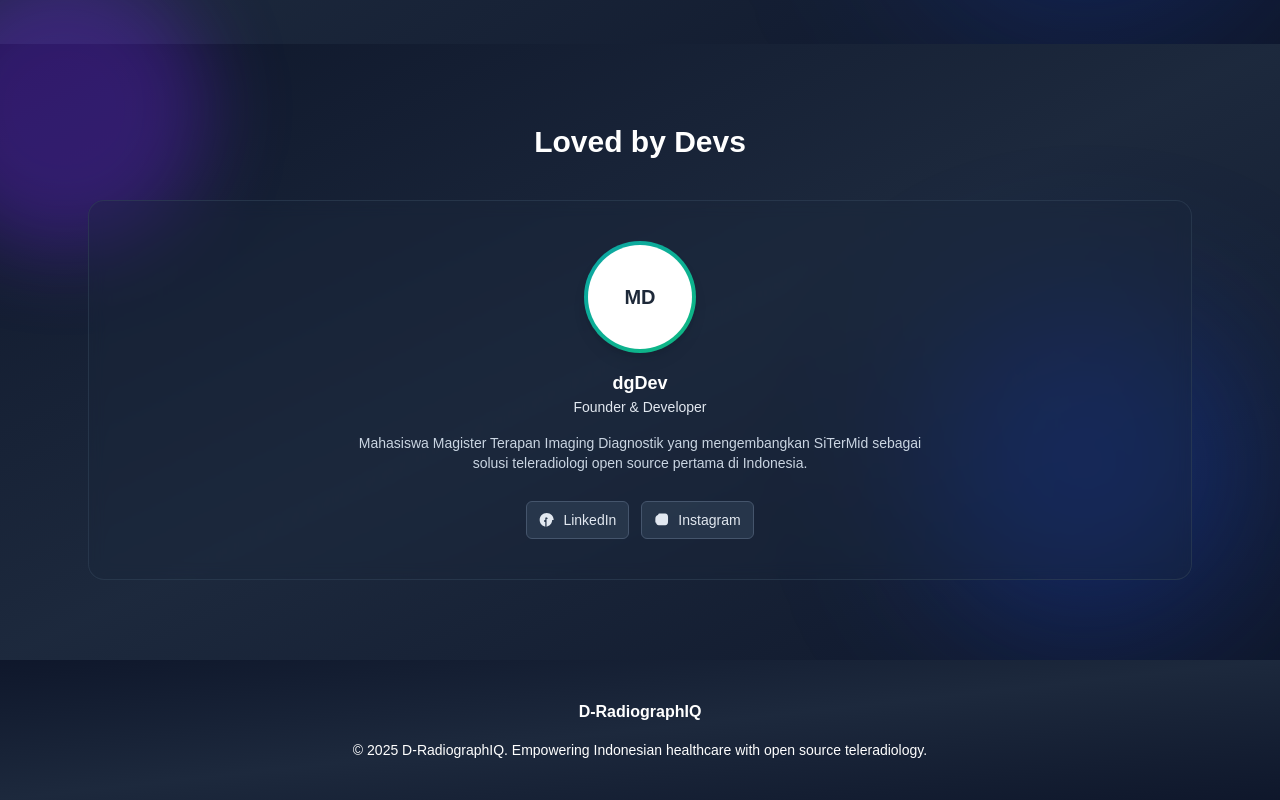
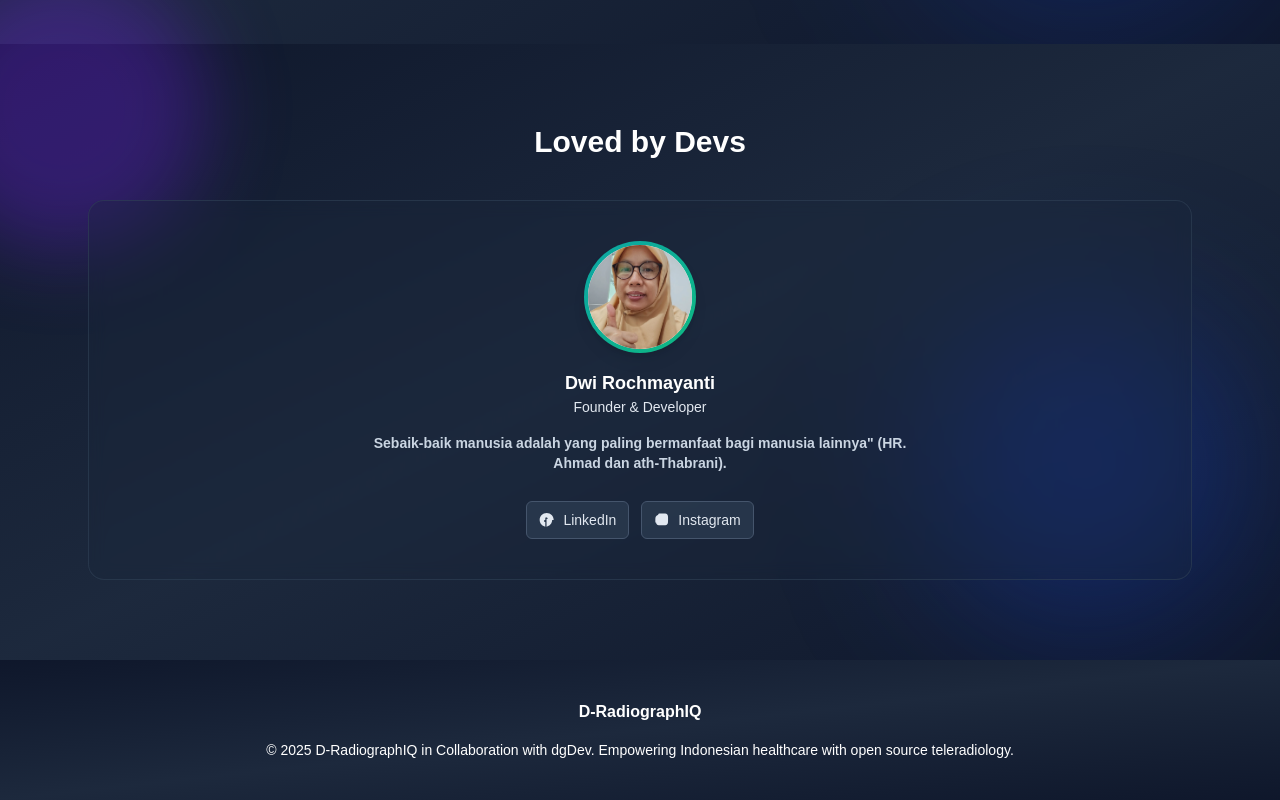
Before and after one commit to MochammadAnda/Aplikasi-Medis, a Next.js app: page / in a window 1280 px wide. Shown: the part 3679-4479 px from the top of the page. Built offline with nearby package versions, Linux system fonts and the light colour scheme.

Commit message:
Adding CTA Section

```diff
--- a/src/components/CTASection.jsx
+++ b/src/components/CTASection.jsx
@@ -1,6 +1,7 @@
 "use client";
 
 import React from "react";
+import Image from "next/image"; // Pastikan ini ada di paling atas
 
 export default function CTASection() {
   return (
@@ -8,10 +9,6 @@ export default function CTASection() {
       {/* Dekorasi blur background sama seperti Hero (tuned) */}
       <div className="absolute -top-20 -left-20 w-72 h-72 bg-violet-600/30 rounded-full blur-2xl z-0 pointer-events-none"></div>
       <div className="absolute bottom-8 right-8 w-80 h-80 bg-blue-700/30 rounded-full blur-[80px] z-0 pointer-events-none"></div>
-      {/* Blur effect for section border (top)
-      <div className="absolute left-0 right-0 -top-6 h-12 pointer-events-none z-10">
-        <div className="w-full h-full bg-gradient-to-t from-slate-900/80 via-slate-900/40 to-transparent backdrop-blur-md"></div>
-      </div> */}
       <div className="max-w-6xl mx-auto px-6 text-center relative z-10">
         <h2 className="text-3xl font-bold text-white mb-10">Loved by Devs</h2>
 
@@ -20,24 +17,25 @@ export default function CTASection() {
             <div className="flex flex-col items-center gap-4">
               {/* Avatar */}
               <div className="w-28 h-28 rounded-full bg-gradient-to-br from-[var(--primary-2)] to-[var(--secondary-2)] p-1 shadow-lg">
-                <div className="w-full h-full rounded-full bg-white flex items-center justify-center text-xl font-bold text-gray-800">MD</div>
+                {/* Tambahkan 'relative' dan 'overflow-hidden' agar gambar terpotong bulat */}
+                <div className="relative w-full h-full rounded-full bg-white flex items-center justify-center overflow-hidden">
+                  <Image
+                    src="/images/ctaImg.webp" // Ganti dengan nama file gambar Anda yang ada di public/images
+                    alt="Foto Profil"
+                    fill
+                    className="object-cover"
+                  />
+                </div>
               </div>
 
               <div>
-                <h3 className="text-lg font-semibold text-on-primary">dgDev</h3>
+                <h3 className="text-lg font-semibold text-on-primary">Dwi Rochmayanti</h3>
                 <div className="text-sm text-slate-200">Founder & Developer</div>
               </div>
 
-              <p className="text-sm text-slate-300 max-w-xl">Mahasiswa Magister Terapan Imaging Diagnostik yang mengembangkan SiTerMid sebagai solusi teleradiologi open source pertama di Indonesia.</p>
+              <p className="text-sm font-semibold text-slate-300 max-w-xl"> Sebaik-baik manusia adalah yang paling bermanfaat bagi manusia lainnya" (HR. Ahmad dan ath-Thabrani).</p>
 
               <div className="flex gap-3 mt-3">
-                {/* <a href="#" className="inline-flex items-center gap-2 px-3 py-2 bg-slate-700/60 text-slate-200 rounded-md text-sm border border-slate-600 hover:bg-slate-700">
-                  <svg xmlns="http://www.w3.org/2000/svg" className="w-4 h-4" fill="currentColor" viewBox="0 0 24 24">
-                    <path d="M12 .5C5.65.5.5 5.65.5 12S5.65 23.5 12 23.5 23.5 18.35 23.5 12 18.35.5 12 .5zm3.21 16.9h-1.79v-4.3c0-1.03-.02-2.35-1.43-2.35-1.43 0-1.65 1.12-1.65 2.27v4.38h-1.79V9.5h1.72v1.14h.02c.24-.45.82-1.03 1.69-1.03 1.81 0 2.14 1.19 2.14 2.72v4.37z" />
-                  </svg>
-                  GitHub
-                </a> */}
-
                 <a href="#" className="inline-flex items-center gap-2 px-3 py-2 bg-slate-700/60 text-slate-200 rounded-md text-sm border border-slate-600 hover:bg-slate-700">
                   <svg xmlns="http://www.w3.org/2000/svg" className="w-4 h-4" fill="currentColor" viewBox="0 0 24 24">
                     <path d="M22 12.07C22 6 17.52 1.5 11.5 1.5S1 6 1 12.07c0 5 3.66 9.17 8.44 9.93v-7.03H7.9v-2.9h1.55V9.88c0-1.53.9-2.38 2.28-2.38.66 0 1.35.12 1.35.12v1.49h-.77c-.76 0-1 .48-1 0v-1.49h1.7l-.27 2.9h-1.43V22c4.78-.76 8.44-4.93 8.44-9.93z" />
--- a/src/components/Footer.jsx
+++ b/src/components/Footer.jsx
@@ -22,7 +22,7 @@ export default function Footer() {
           </div>
 
           {/* Blok 2: Copyright */}
-          <div className="text-sm text-on-primary/80">© {new Date().getFullYear()} D-RadiographIQ. Empowering Indonesian healthcare with open source teleradiology.</div>
+          <div className="text-sm text-on-primary/80">© {new Date().getFullYear()} D-RadiographIQ in Collaboration with dgDev. Empowering Indonesian healthcare with open source teleradiology.</div>
 
           {/* Blok 3: Ikon Sosial (ditambahkan di bawah) */}
           {/* <div className="flex items-center gap-3 pt-2">
```
Also changed, not shown: public/images/ctaImg.webp (added).
